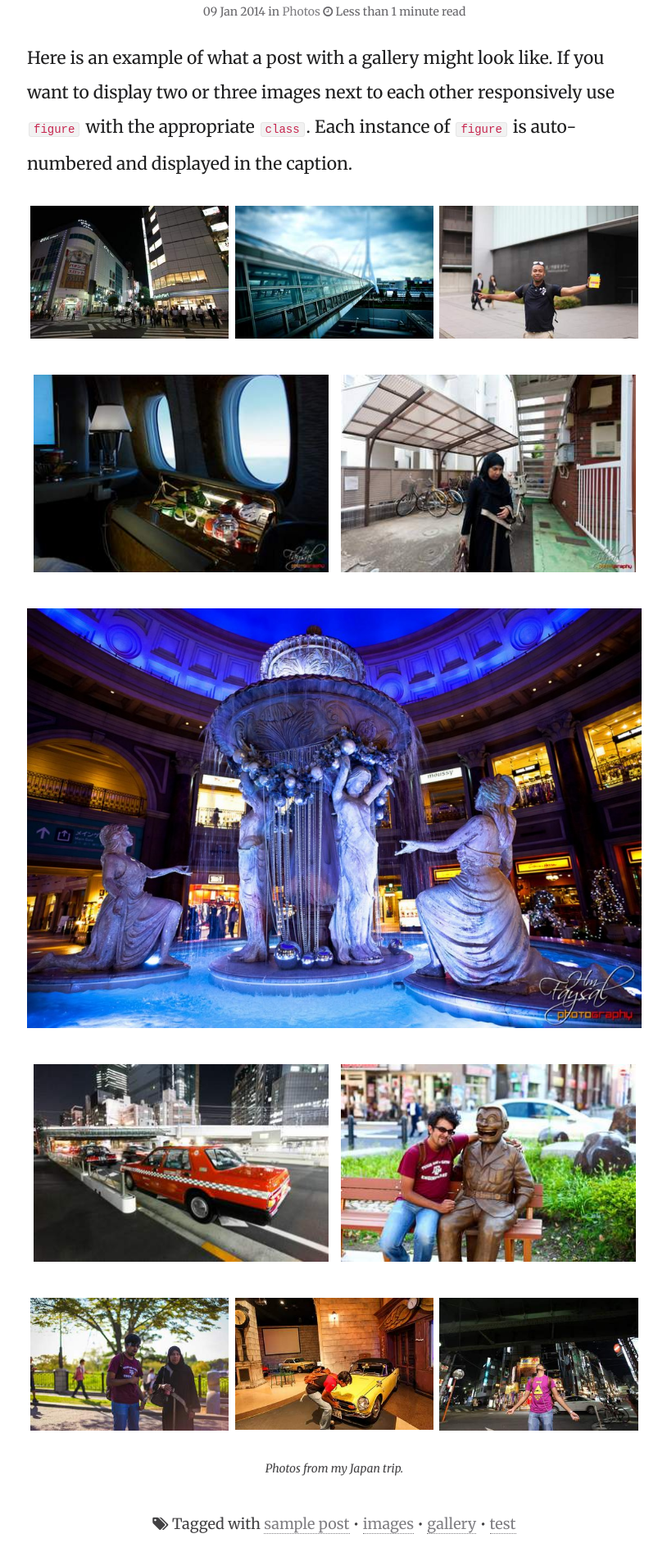
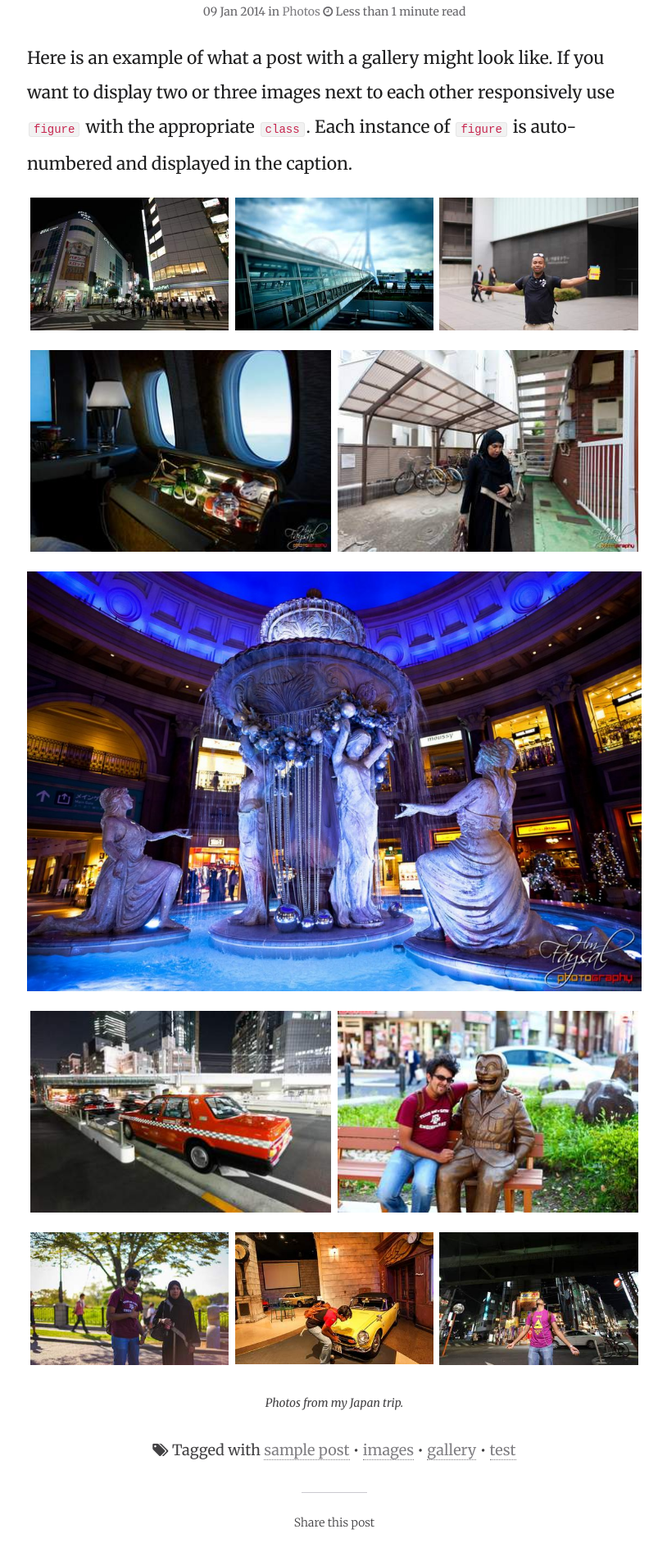
Before and after one commit to hmfaysal/hmfaysal-omega-theme, a Jekyll site: the page built from _posts/2014-01-09-sample-gallery-post.md, in a window 1280 px wide. Shown: the part 766-2670 px from the top of the page at 82% size, without its empty margins (232-1046 px from the left). Built offline with Jekyll 4.4.1, drawn with Linux system fonts in a browser that asks for light colours; nearby versions of some CDN libraries; comment, search, counter and statistics services are not loaded.

Commit message:
Style CSS

```diff
--- a/assets/css/style.css
+++ b/assets/css/style.css
@@ -4,7 +4,7 @@
 @import url(http://fonts.googleapis.com/css?family=Sacramento);
 
 /*!
- * HMFAYSAL OMEGA v1.0.0
+ * HMFAYSAL OMEGA v1.0.1
  * Responsive Jekyll Theme
  *
  * Copyright 2014 Hossain Mohd Faysal
@@ -2576,8 +2576,6 @@ body.search-overlay:after {
     vertical-align: super;
 }
 figure {
-    padding-top: 10px;
-    padding-bottom: 10px;
     margin: 0;
     *zoom: 1;
 }
@@ -2628,9 +2626,9 @@ figure a img:hover {
 @media only screen and (min-width:62.5em) {
     figure.half img {
         float: left;
-        width: 48%;
-        margin-right: 1%;
-        margin-left: 1%;
+        width: 49%;
+        margin-right: 0.5%;
+        margin-left: 0.5%;
     }
 
     figure.half figcaption {
```
